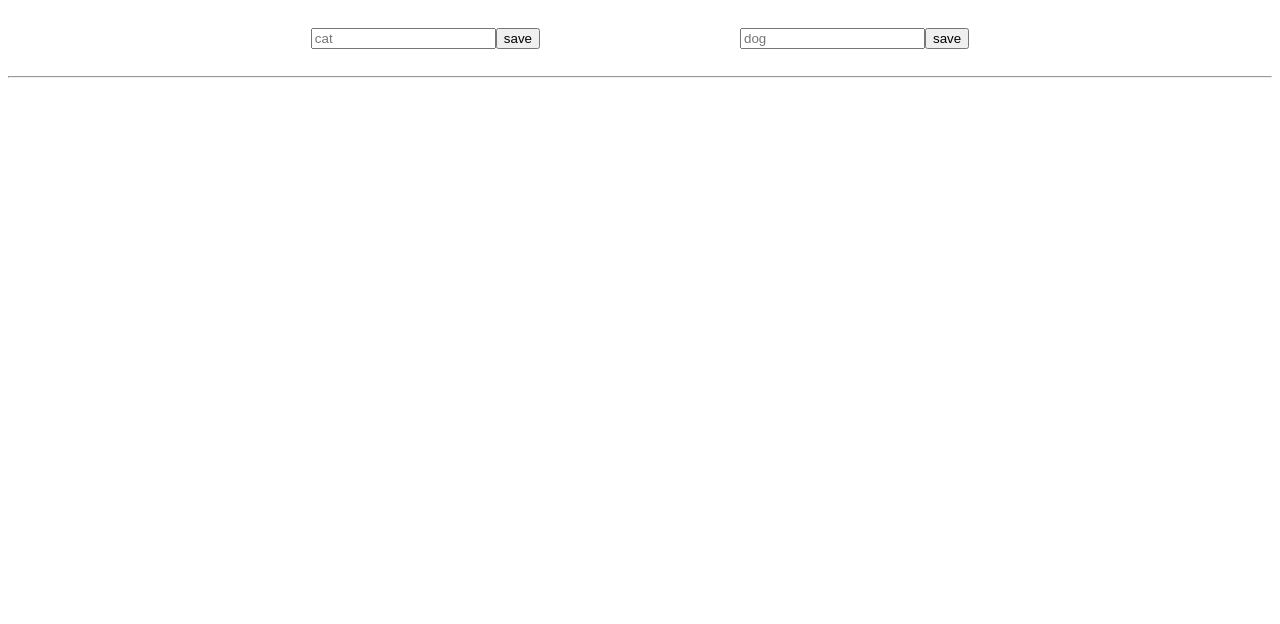
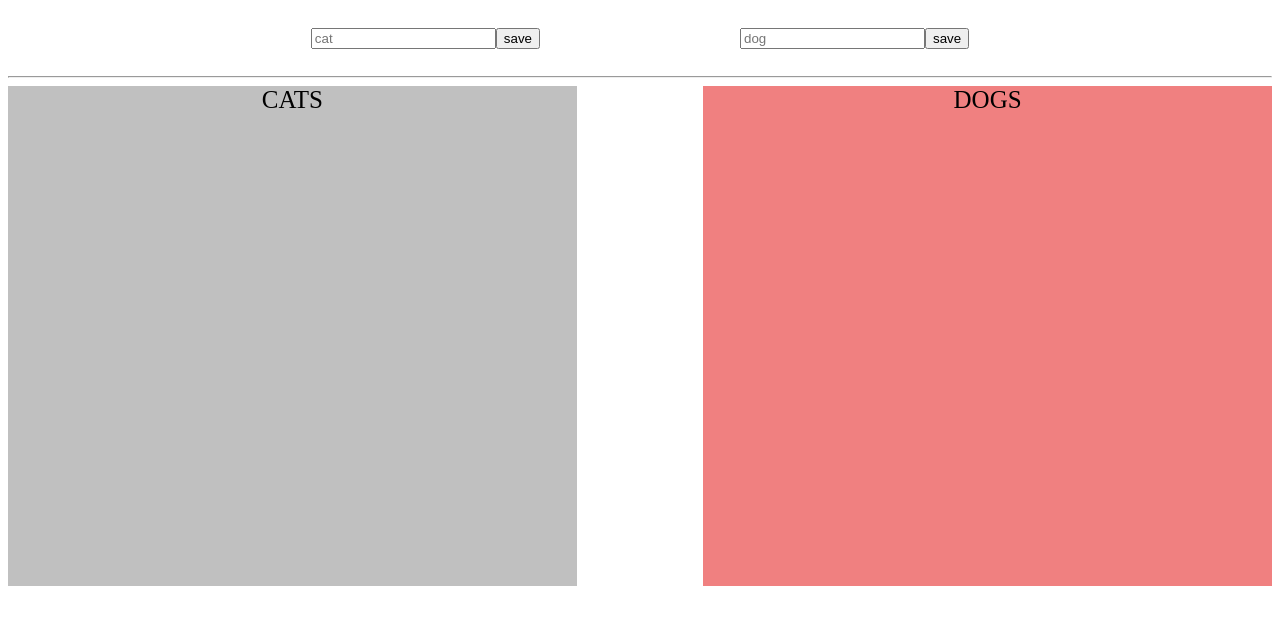
Before and after one commit to Igor40ivskyi/dec-2023-react, a React (Create React App) app: page / in a window 1280 px wide. Shown: the top 624 px of the page. Built offline with nearby package versions, Linux system fonts and the light colour scheme.

Commit message:
lesson 5 hw part 2 CatDog

```diff
--- a/src/App.js
+++ b/src/App.js
@@ -1,13 +1,22 @@
 
 import CatDogForm from "./components/CatDogForm/CatDogForm";
+import {useState} from "react";
+import Cats from "./components/Cats/Cats";
+import Dogs from "./components/Dogs/Dogs";
 
 function App() {
 
+    const [state, setState] = useState(null);
+
+    console.log(state);
     return (
         <div className="App">
-            <CatDogForm/>
+            <CatDogForm setState={setState}/>
             <hr/>
-
+            <div style={{display:"flex",justifyContent:'space-between'}}>
+                <Cats state={state} />
+                <Dogs state={state}/>
+            </div>
         </div>
     );
 }
--- /dev/null
+++ b/src/components/Cat/Cat.js
@@ -0,0 +1,12 @@
+import React from 'react';
+
+const Cat = ({cat}) => {
+
+    return (
+        <div>
+            {cat}
+        </div>
+    );
+};
+
+export default Cat;
--- a/src/components/CatDogForm/CatDogForm.js
+++ b/src/components/CatDogForm/CatDogForm.js
@@ -1,7 +1,8 @@
-import React, {useReducer} from 'react';
+import React, {useContext, useEffect, useReducer} from 'react';
 import {useForm} from "react-hook-form";
 
 import './CatDogForm.css';
+import {CatDogContext} from "../../index";
 
 const reducer = (state, action) => {
 
@@ -19,13 +20,15 @@ const reducer = (state, action) => {
 
 };
 
-const CatDogForm = () => {
+const CatDogForm = ({setState}) => {
 
     const {register, reset, handleSubmit} = useForm();
 
     const [state, dispatch] = useReducer(reducer, {cats: [], dogs: []});
 
-    console.log(state);
+    useEffect(() => {
+        setState(state);
+    },[state]);
 
     const save = (value) => {
         if (value.catInput && value.dogInput) {
--- /dev/null
+++ b/src/components/Cats/Cats.js
@@ -0,0 +1,13 @@
+import React from 'react';
+import Cat from "../Cat/Cat";
+
+const Cats = ({state}) => {
+    return (
+        <div style={{width:'45%',backgroundColor:'silver',textAlign:'center',fontSize:25,fontFamily:'Bahnschrift'}}>
+            CATS
+            {state && state.cats.map((value, index) => <Cat key={index} cat={value}/>)}
+        </div>
+    );
+};
+
+export default Cats;
--- /dev/null
+++ b/src/components/Dog/Dog.js
@@ -0,0 +1,11 @@
+import React from 'react';
+
+const Dog = ({dog}) => {
+    return (
+        <div>
+            {dog}
+        </div>
+    );
+};
+
+export default Dog;
--- /dev/null
+++ b/src/components/Dogs/Dogs.js
@@ -0,0 +1,15 @@
+import React from 'react';
+import Dog from "../Dog/Dog";
+
+const Dogs = ({state}) => {
+    console.log(state);
+    return (
+        <div style={{width:'45%',textAlign:'center',backgroundColor:'lightcoral',minHeight:500,fontFamily:'Bahnschrift',
+            fontSize: 25}}>
+            DOGS
+            {state && state.dogs.map((value, index) => <Dog key={index} dog={value}/>)}
+        </div>
+    );
+};
+
+export default Dogs;
--- a/src/index.js
+++ b/src/index.js
@@ -1,9 +1,8 @@
-import React, {useContext} from 'react';
+import React, {createContext, useContext} from 'react';
 import ReactDOM from 'react-dom/client';
 import App from './App';
 
-
 const root = ReactDOM.createRoot(document.getElementById('root'));
 root.render(
-    <App/>
+        <App/>
 );
```
